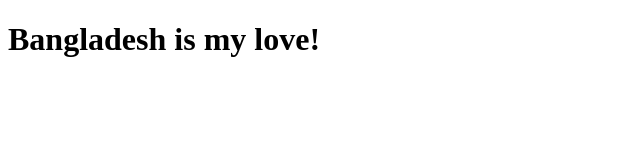
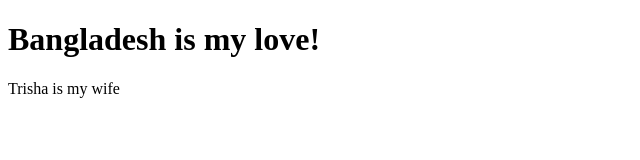
Before and after one commit to alauddinpoint/HP-GitHub, a plain HTML site: page index.html in a window 1280 px wide. Shown: the whole page, without its empty margins (0-640 px from the left). Drawn offline with Linux system fonts and the light colour scheme.

Commit message:
ptag-added

```diff
--- a/index.html
+++ b/index.html
@@ -7,5 +7,6 @@
 </head>
 <body>
     <h1>Bangladesh is my love!</h1>
+    <p>Trisha is my wife</p>
 </body>
 </html>
```
Also changed, not shown: 1.jpg (added).
